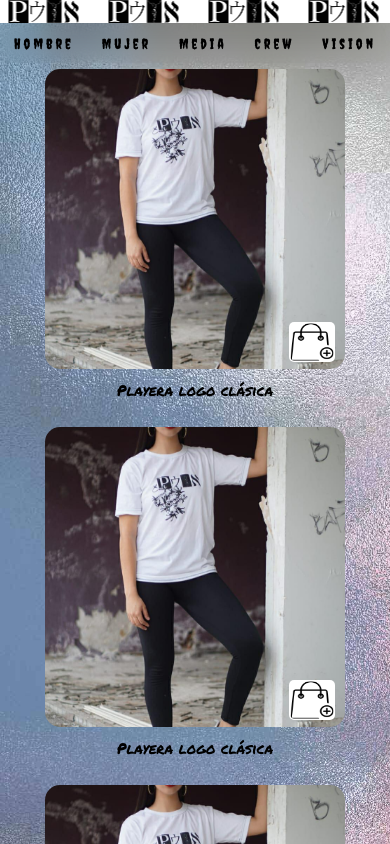
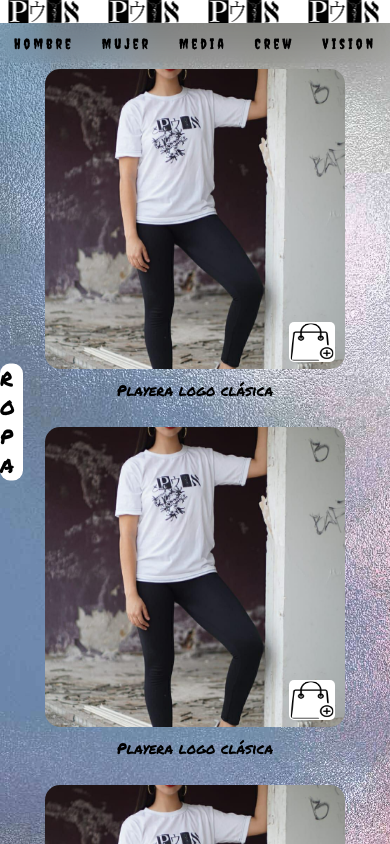
Before and after one commit to poloandpolo/Pjor_tienda, a React (Vite) app: page /mujer in a window 390 px wide. Shown: the top 844 px of the page. Built offline with nearby package versions, Linux system fonts and the light colour scheme.

Commit message:
Men and Women page updated responsive menu added

```diff
--- a/src/components/Menu_button.jsx
+++ b/src/components/Menu_button.jsx
@@ -5,12 +5,26 @@ import menu_clothing from '/Menu-icono.png';
 export const Menu_button = ({ isOpen, toggleClothingBar }) => {
   return (
     <div>
-      <img
+      {/* <img
         src={menu_clothing}
         className={`menu-button ${isOpen ? 'hide' : 'show'}`}
         alt="menu-button"
         onClick={toggleClothingBar}
-      />
+      /> */}
+
+      <label
+        className={`menu-button ${isOpen ? 'hide' : 'show'}`}
+        alt="menu-button"
+        onClick={toggleClothingBar}
+        style={{ whiteSpace: 'pre-wrap' }} // Mantener los saltos de línea
+      >
+        {'R\nO\nP\nA'.split('\n').map((char, index) => (
+          <React.Fragment key={index}>
+            {char}
+            <br />
+          </React.Fragment>
+        ))}
+      </label>
     </div>
   );
 };
--- a/src/components/styles/Menu_button.css
+++ b/src/components/styles/Menu_button.css
@@ -6,9 +6,13 @@
     top: 50%;
     left: 0;
     transform: translateY(-50%);
+    font-family: Permanent Marker;
+    background-color: white;
+    height: 30vw;
+    width: 6vw;
+    font-size: 20px;
 }
 
 .menu-button.hide {
-
     display: none;
 }
--- a/src/pages/WomenPage.jsx
+++ b/src/pages/WomenPage.jsx
@@ -1,10 +1,11 @@
-import React from 'react'
-import { Header } from '../components/Header'
-import { Navigation_bar } from '../components/Navigation_bar'
-import { Clothing_bar } from '../components/Clothing_bar'
-import './styles/WomenPage.css'
-import { Clothing_galery } from '../components/Clothing_galery'
+import React, { useState, useEffect } from 'react';
+import { Header } from '../components/Header';
+import { Navigation_bar } from '../components/Navigation_bar';
+import { Clothing_bar } from '../components/Clothing_bar';
+import './styles/WomenPage.css';
+import { Clothing_galery } from '../components/Clothing_galery';
 import playera_logo_clasica_mujer from '../images/playera_logo_clasica_mujer.jpg';
+import { Menu_button } from '../components/Menu_button';
 
 const dropdownMenus = [
   {
@@ -39,20 +40,52 @@ const dropdownMenus = [
   }
 ];
 
+export const WomenPage = () => {
+  const [isClothingBarOpen, setIsClothingBarOpen] = useState(false);
 
-export const WomenPage = () => {
+  const handleResize = () => {
+    if (window.innerWidth > 768) {
+      setIsClothingBarOpen(true); // Muestra la barra de ropa en pantallas grandes
+    } else {
+      setIsClothingBarOpen(false); // Oculta la barra de ropa en pantallas pequeñas
+    }
+  };
+
+  useEffect(() => {
+    handleResize(); // Verifica el tamaño inicial
+    window.addEventListener('resize', handleResize); // Agrega el listener para cambios de tamaño
+
+    return () => window.removeEventListener('resize', handleResize); // Limpia el listener al desmontar
+  }, []); // Solo se ejecuta al montar y desmontar el componente
+
+  const toggleClothingBar = () => {
+    setIsClothingBarOpen(prevState => !prevState);
+  };
+
   return (
     <div className='women-page-container'>
-        <Header/>
-        <Navigation_bar/>
+      <Header />
+      <Navigation_bar />
       <div className='clothing-section'>
-        <Clothing_bar dropdownMenus={dropdownMenus} />
+        {!isClothingBarOpen && (
+          <Menu_button
+            toggleClothingBar={toggleClothingBar}
+          />
+        )}
+        {isClothingBarOpen && (
+          <Clothing_bar
+            dropdownMenus={dropdownMenus}
+            isOpen={isClothingBarOpen}
+            toggleClothingBar={toggleClothingBar}
+          />
+        )}
         <Clothing_galery
           image={playera_logo_clasica_mujer}
           text="Playera logo clásica"
           repeat={6}
+          isClothingBarOpen={isClothingBarOpen}
         />
       </div>
     </div>
-  )
-}
+  );
+};
```
Lines whose indentation alone changed are shown as unchanged.
